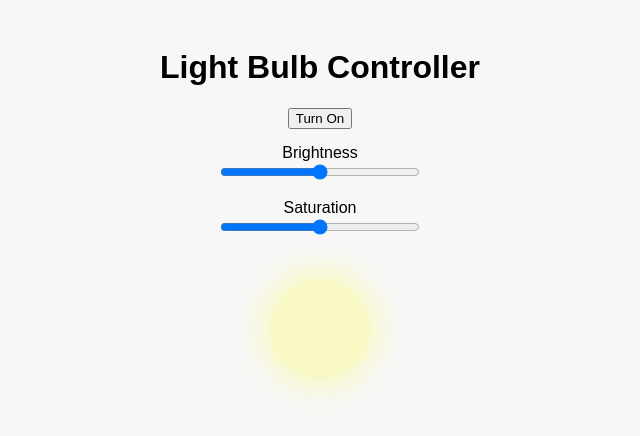
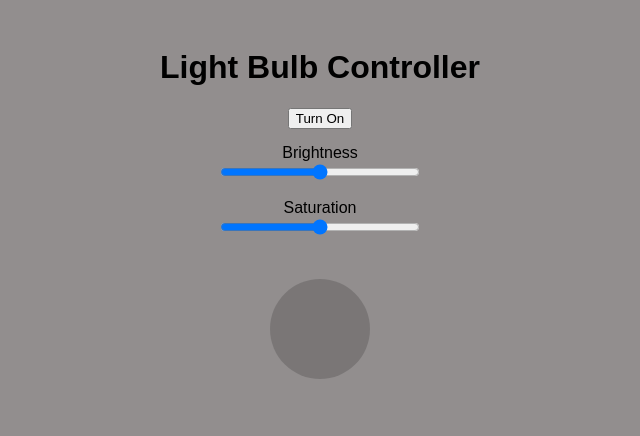
Before and after one commit to roshanprasai/Lab04-LightBulb, a plain HTML site: page index.html in a window 1280 px wide. Both pictures are taken after a click on the button "Turn Off". Shown: the whole page, without its empty margins (320-960 px from the left). Drawn offline with Linux system fonts and the light colour scheme.

Commit message:
Update HTML to fix brightness control and other tweaks

```diff
--- a/index.html
+++ b/index.html
@@ -1,14 +1,14 @@
 <!DOCTYPE html>
 <html lang="en">
 <head>
-  <meta charset="UTF-8" />
+  <meta charset="UTF-8">
   <title>Light Bulb Controller</title>
-  <link rel="stylesheet" href="style.css" />
+  <link rel="stylesheet" href="style.css">
 </head>
 <body>
   <h1>Light Bulb Controller</h1>
 
-<div class="controls">
+  <div class="controls">
     <button id="toggle-btn">Turn Off</button>
 
     <label for="brightness">Brightness</label>
--- a/script.js
+++ b/script.js
@@ -1,35 +1,47 @@
+// Get references to HTML elements
 const bulb = document.getElementById('bulb');
 const toggleBtn = document.getElementById('toggle-btn');
 const brightnessInput = document.getElementById('brightness');
 const saturationInput = document.getElementById('saturation');
 
+// Initial states
+let isOn = true;           // Bulb is initially ON
+let brightness = 100;      // Initial brightness percentage
+let saturation = 100;      // Initial saturation percentage
 
-let isOn = true;
-let brightness = 100;
-let saturation = 100;
-
+// Function to update the bulb's CSS filter and appearance based on current states
 function updateBulbFilter() {
   if (isOn) {
+    // When bulb is ON, apply brightness and saturation filters
     bulb.style.filter = `brightness(${brightness}%) saturate(${saturation}%)`;
-    bulb.style.boxShadow = `0 0 30px 10px yellow`;
-    bulb.style.opacity = 1;
+    bulb.style.boxShadow = `0 0 30px 10px yellow`;  // Glow effect
+    bulb.style.opacity = 1;                          // Fully visible
   } else {
+    // When bulb is OFF, remove filters and reduce opacity to simulate off state
     bulb.style.filter = `brightness(0%) saturate(0%)`;
-    bulb.style.boxShadow = `none`;
-    bulb.style.opacity = 0.2;
+    bulb.style.boxShadow = `none`;                   // Remove glow
+    bulb.style.opacity = 0.2;                         // Dimmed visibility
   }
 }
 
+// Event listener to toggle bulb ON/OFF when button is clicked
 toggleBtn.addEventListener('click', () => {
-  isOn = !isOn;
-  bulb.style.opacity = isOn ? '1' : '0.2';
-  toggleBtn.textContent = isOn ? 'Turn Off' : 'Turn On';
+  isOn = !isOn;                                       // Toggle the state
+  toggleBtn.textContent = isOn ? 'Turn Off' : 'Turn On';  // Update button text
+  updateBulbFilter();                                 // Update bulb appearance
 });
 
-saturationInput.addEventListener('input', (e) => {
-  saturation = e.target.value;
-  updateBulbFilter();
+// Event listener to update brightness when slider is moved
+brightnessInput.addEventListener('input', (e) => {
+  brightness = e.target.value;                        // Update brightness value
+  updateBulbFilter();                                 // Reflect change on bulb
 });
 
-// Initialize filter on page load
+// Event listener to update saturation when slider is moved
+saturationInput.addEventListener('input', (e) => {
+  saturation = e.target.value;                        // Update saturation value
+  updateBulbFilter();                                 // Reflect change on bulb
+});
+
+// Initialize bulb appearance on page load
 updateBulbFilter();
--- a/style.css
+++ b/style.css
@@ -1,34 +1,40 @@
+/* Set base font and center all content on the page */
 body {
   font-family: Arial, sans-serif;
   text-align: center;
-  background-color: #f7f7f7;
-  padding: 20px;
+  background-color: #928e8e;  /* Light gray background */
+  padding: 20px;              /* Space around content */
 }
 
+/* Container for the control elements (buttons, sliders) */
 .controls {
   margin-bottom: 30px;
 }
 
+/* Style for all labels to appear on their own line with spacing */
 label {
   display: block;
   margin-top: 15px;
 }
 
+/* Style for all range sliders */
 input[type="range"] {
   width: 200px;
 }
 
+/* Container around the bulb element */
 .bulb-container {
   margin-top: 40px;
 }
 
+/* The visual representation of the bulb */
 .bulb {
   width: 100px;
   height: 100px;
   margin: auto;
   border-radius: 50%;
-  background-color: yellow;
-  transition: all 0.3s ease;
-  filter: brightness(100%) saturate(100%);
-  box-shadow: 0 0 30px 10px yellow;
+  background-color: rgba(255, 123, 0, 0.813);
+  transition: all 0.3s ease; /* Smooth transition for visual changes */
+  filter: brightness(100%) saturate(100%); /* Default brightness and saturation */
+  box-shadow: 0 0 30px 10px rgb(11, 209, 97); /* Yellow glow effect around bulb */
 }
```
